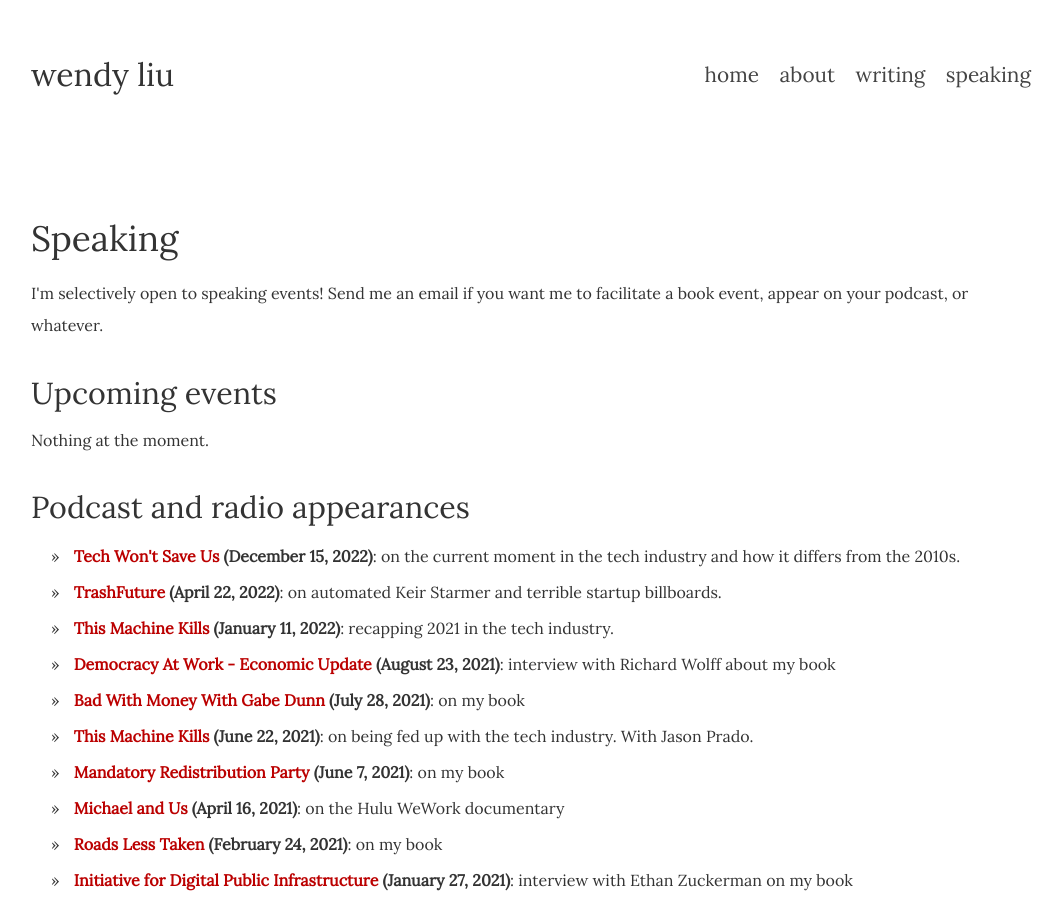
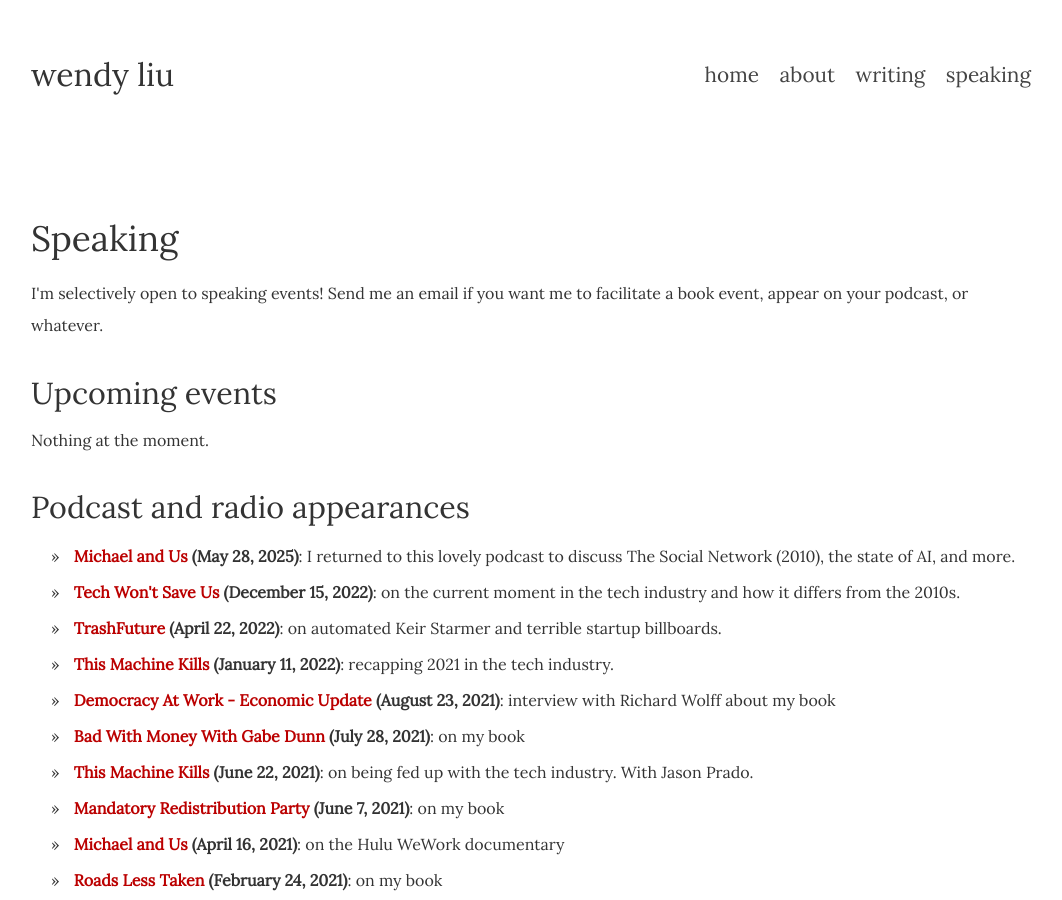
Before and after one commit to dellsystem/dellsystem.github.io, a Jekyll site: the page built from speaking/index.html, in a window 1280 px wide and 900 px high. Shown: the whole window, without its empty margins (109-1171 px from the left). Built offline with Jekyll 4.4.1, drawn with Linux system fonts in a browser that asks for light colours.

Commit message:
Add Michael & Us to podcasts page

```diff
--- a/_includes/podcasts.html
+++ b/_includes/podcasts.html
@@ -1,4 +1,5 @@
 <ul>
+    <li><strong><a href="https://soundcloud.com/michael-and-us/preview-626-metaquest-w-wendy-liu">Michael and Us</a> (May 28, 2025)</strong>: I returned to this lovely podcast to discuss The Social Network (2010), the state of AI, and more.</li>
     <li><strong><a href="https://podcasts.apple.com/podcast/tech-billionaires-are-coming-for-workers-w-wendy-liu/id1507621076?i=1000590254810">Tech Won't Save Us</a> (December 15, 2022)</strong>: on the current moment in the tech industry and how it differs from the 2010s.</li>
     <li><strong><a href="https://trashfuturepodcast.podbean.com/e/preview-we-have-automated-keir-starmer-feat-wendy-liu/">TrashFuture</a> (April 22, 2022)</strong>: on automated Keir Starmer and terrible startup billboards.</li>
     <li><strong><a href="https://soundcloud.com/thismachinekillspod/128-the-year-of-magical-thinking">This Machine Kills</a> (January 11, 2022)</strong>: recapping 2021 in the tech industry.</li>
```
